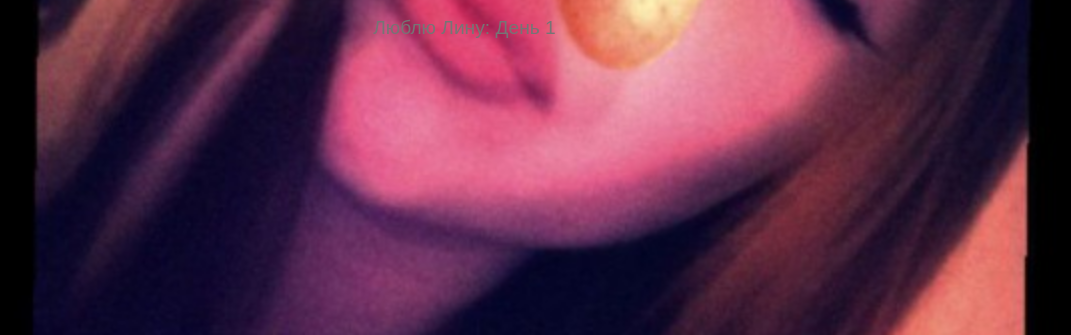
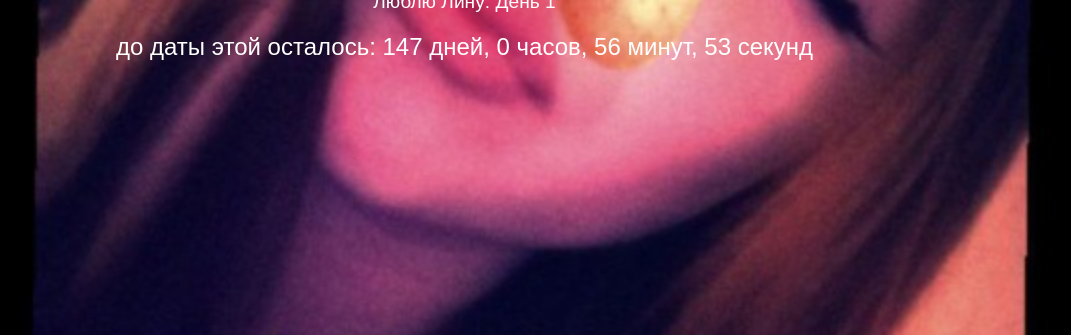
Before and after one commit to kqz9191/line, a plain HTML site: page index.html in a window 1280 px wide. Shown: the part 465-800 px from the top of the page, without its empty margins (95-1166 px from the left). Drawn offline with Linux system fonts and the light colour scheme.

Commit message:
Update index.html

```diff
--- a/index.html
+++ b/index.html
@@ -10,13 +10,13 @@
             display: flex;
             justify-content: center;
             align-items: center;
-            /* Old browsers */
             background: url("akasa.png") no-repeat center center fixed;
             -webkit-background-size: cover;
             -moz-background-size: cover;
             -o-background-size: cover;
-            background-size: cover; /* Modern browsers */
+            background-size: cover;
             font-family: 'Arial', sans-serif;
+            color: white;
         }
         .container {
             text-align: center;
@@ -52,10 +52,10 @@
         }
         #dayCounter {
             font-size: 1.2em;
-            color: #757575;
+            color: white;
             margin-top: 20px;
         }
-        /* Стили для плеера */
+
         .music-player {
             margin-top: 30px;
             text-align: center;
@@ -74,6 +74,12 @@
         .music-player button:hover {
             background-color: #6a1b9a;
         }
+
+        #birthdayCountdown {
+            font-size: 1.5em;
+            color: white;
+            margin-top: 20px;
+        }
     </style>
 </head>
 <body>
@@ -84,6 +90,7 @@
             <button id="noBtn">НЕТ</button>
         </div>
         <p id="dayCounter">Люблю Лину: День 1</p>
+        <p id="birthdayCountdown"></p>
     </div>
 
     <div class="music-player">
@@ -103,7 +110,7 @@
 
         function updateDayCounter() {
             let today = new Date();
-            let startDate = new Date(today.getFullYear(), today.getMonth(), today.getDate()); // Start of current day
+            let startDate = new Date(today.getFullYear(), today.getMonth(), today.getDate());
 
             let diffInMs = today.getTime() - startDate.getTime();
             let diffInDays = Math.floor(diffInMs / (1000 * 60 * 60 * 24)) + 1;
@@ -111,9 +118,30 @@
             document.getElementById('dayCounter').textContent = `Люблю Лину: День ${diffInDays}`;
         }
 
+        function updateBirthdayCountdown() {
+            const birthday = new Date("2025-07-12T00:00:00"); // Дата рождения Лины
+            const now = new Date();
+
+            let diff = birthday.getTime() - now.getTime();
+
+            if (diff < 0) {
+                birthday.setFullYear(birthday.getFullYear() + 1); // Переход на следующий год, если ДР уже прошел
+                diff = birthday.getTime() - now.getTime();
+            }
+
+            const days = Math.floor(diff / (1000 * 60 * 60 * 24));
+            const hours = Math.floor((diff % (1000 * 60 * 60 * 24)) / (1000 * 60 * 60));
+            const minutes = Math.floor((diff % (1000 * 60 * 60)) / (1000 * 60));
+            const seconds = Math.floor((diff % (1000 * 60)) / 1000);
+
+            document.getElementById("birthdayCountdown").innerHTML = `до даты этой осталось: ${days} дней, ${hours} часов, ${minutes} минут, ${seconds} секунд`;
+        }
+
         updateDayCounter();
 
-        // Музыкальный плеер
+        setInterval(updateBirthdayCountdown, 1000);
+        updateBirthdayCountdown();
+
         let audio = document.getElementById('myAudio');
         let playBtn = document.getElementById('playBtn');
         let pauseBtn = document.getElementById('pauseBtn');
```
